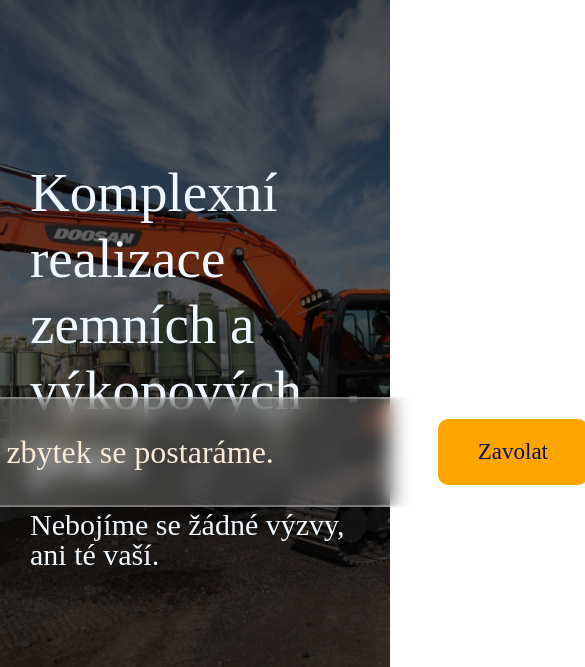
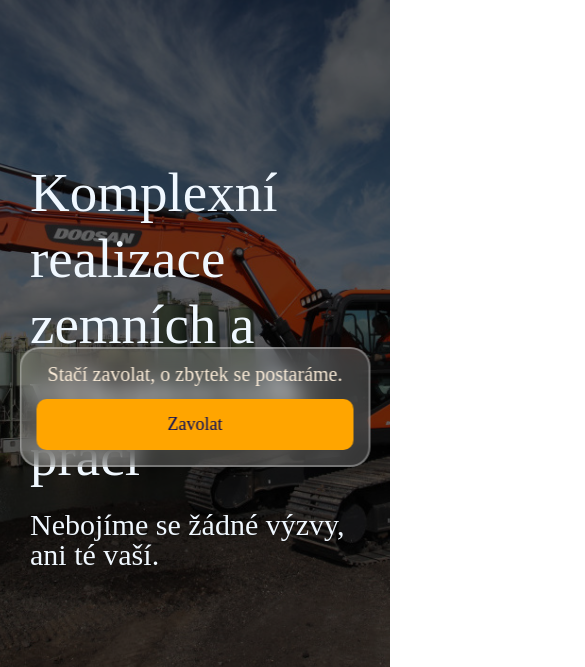
Before and after one commit to VikiSS987/pracezemni, a plain HTML site: page index.html in a window 390 px wide. Shown: the part 178-845 px from the top of the page, 585 px wide, since content can reach past the window. Drawn offline with Linux system fonts and the light colour scheme; a web font is replaced by a local one.

Commit message:
Update style.css

```diff
--- a/style.css
+++ b/style.css
@@ -74,12 +74,11 @@
     border: 2px solid rgba(255, 255, 255, 0.3);
     border-radius: 20px;
     padding: 20px 30px;
-  width: 850px;
+    width: 850px; /* для ПК */
+    height: 100px;
     color: antiquewhite;
-  font-size: 32px;
+    font-size: 44px;
     z-index: 3;
-  flex-wrap: wrap;
-  text-align: center;
 }
 
 .call-btn {
@@ -95,6 +94,25 @@
 
 .call-btn:hover {
     transform: scale(1.05);
+}
+
+/* --- Адаптив для планшетов и телефонов --- */
+@media (max-width: 768px) {
+    .kontakt {
+        width: 90%;              /* блок подстраивается под экран */
+        flex-direction: column;   /* текст сверху, кнопка снизу */
+        gap: 15px;                /* расстояние между текстом и кнопкой */
+        padding: 15px;
+        font-size: 20px;          /* уменьшаем шрифт для маленьких экранов */
+        height: auto;             /* авто-высота под контент */
+        top: 350px;               /* немного смещаем блок вниз/вверх при необходимости */
+    }
+
+    .call-btn {
+        padding: 15px 25px;       /* уменьшаем размеры кнопки */
+        font-size: 18px;           /* шрифт кнопки меньше */
+        width: 100%;               /* кнопка растягивается под блок */
+    }
 }
 
 /* ======== ЗАГОЛОВОК ВТОРОЙ СЕКЦИИ ======== */
@@ -178,4 +196,5 @@
   .service-item h3 {
     font-size: 1.2rem;
   }
+
 }
```
Lines whose indentation alone changed are shown as unchanged.
